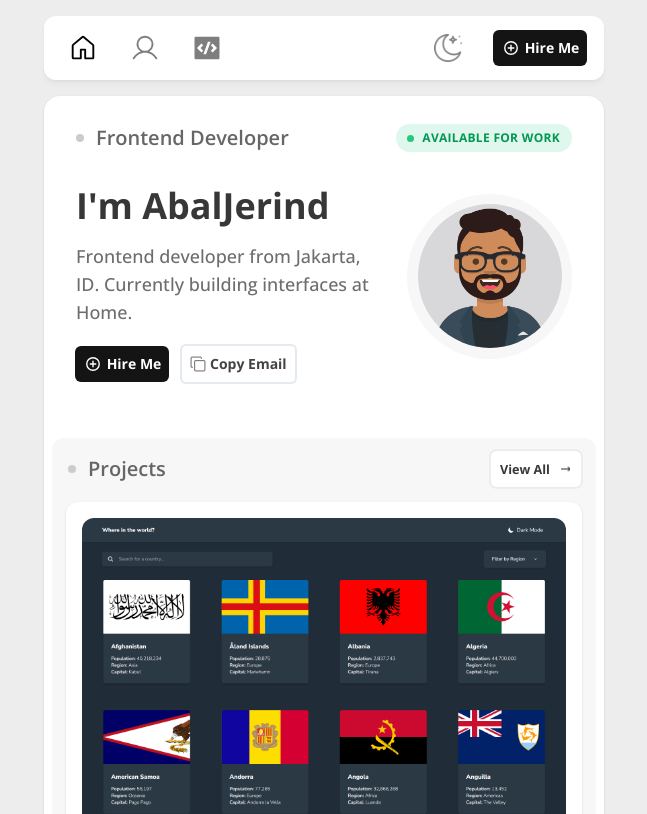
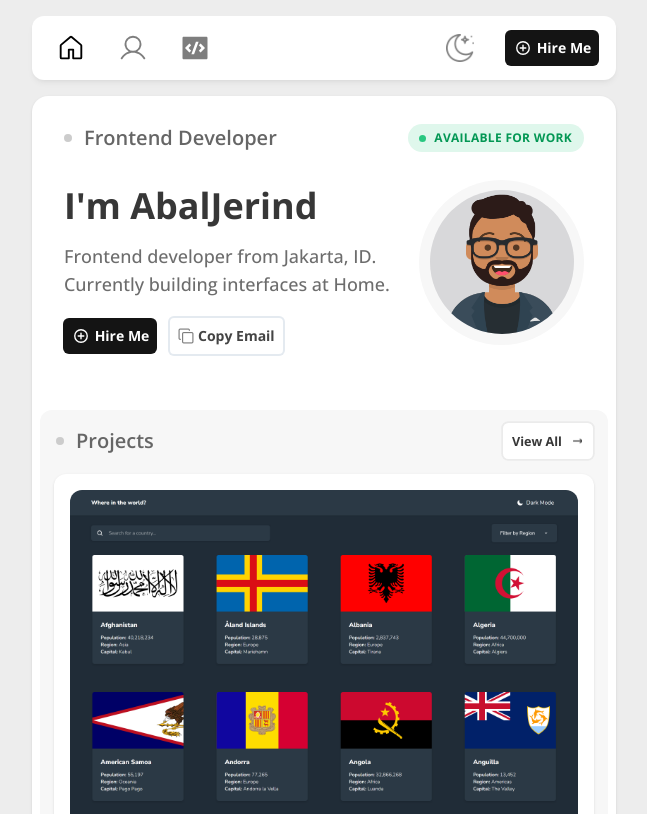
Before and after one commit to Abaljerind/portofolio-jerind, a React (Vite) app: page / in a window 1280 px wide. Shown: the top 814 px of the page, without its empty margins (316-963 px from the left). Built offline with nearby package versions, Linux system fonts and the light colour scheme.

Commit message:
Fix(App): Re-adjust width for breakpoint lg and min width 769px

```diff
--- a/src/App.jsx
+++ b/src/App.jsx
@@ -6,7 +6,7 @@ function App() {
   // kiri kanan didalam navbar, ujung kiri kanannya 16px
 
   return (
-    <div className="font-openSans p-2 md:mx-auto md:w-full md:max-w-[576px] lg:pt-4 lg:pb-12">
+    <div className="font-openSans p-2 md:mx-auto min-[769px]:max-w-[510px] min-[769px]:mx-auto lg:max-w-[600px] lg:w-full lg:pt-4 lg:pb-12">
       <RouterProvider router={router} />
     </div>
   );
```
